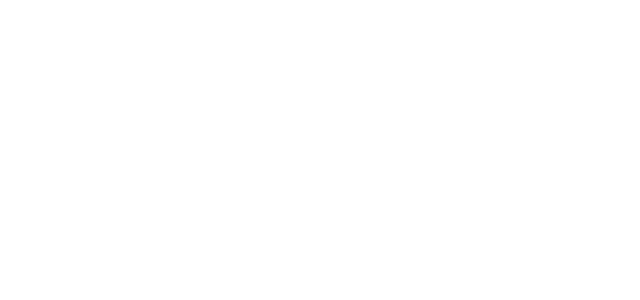
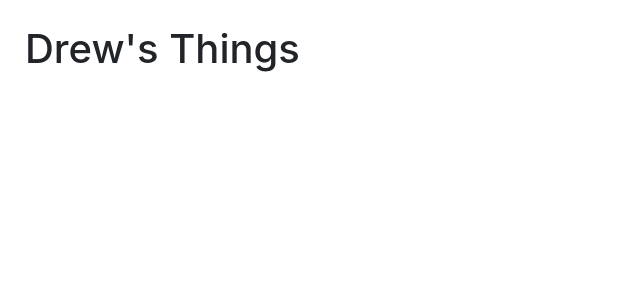
Before and after one commit to awatersny/things-for-days, a React (Create React App) app: page /the-drew-things in a window 1280 px wide. Before the commit this address had no page. Shown: the top 300 px of the page, without its empty margins (0-640 px from the left). Built offline with nearby package versions, Linux system fonts and the light colour scheme.

Commit message:
Create a link to my own list

```diff
--- a/src/App.js
+++ b/src/App.js
@@ -6,6 +6,7 @@ import FunctionalThings from './pages/FunctionalThings/FunctionalThings'
 import StyledThings from './pages/StyledThings/StyledThings'
 import SillyThings from './pages/SillyThings/SIllyThings'
 import Landing from './pages/Landing/Landing'
+import DrewsThings from './pages/DrewsThings/DrewsThings'
 
 const App = () => {
   const [shahzadsThings, setShazadsThings] = useState([
@@ -115,6 +116,13 @@ const App = () => {
     },
   ])
 
+  const [drewsThings, setDrewsThings] = useState(
+    {
+      name: "Nintendo Switch",
+      attributes: ["bricked", "needs repair"]
+    }
+  )
+
   return (
     <Routes>
       {/* All the <Route> components should live here */}
@@ -135,6 +143,10 @@ const App = () => {
         path="/the-silly-things"
         element={<SillyThings things={huntersThings} />}
       />
+      <Route
+        path="/the-drew-things"
+        element={<DrewsThings things={drewsThings} />}
+      />
     </Routes>
   )
 }
--- /dev/null
+++ b/src/pages/DrewsThings/DrewsThings.jsx
@@ -0,0 +1,9 @@
+const DrewsThings = (props) => {
+  return (
+    <>
+      <h1>Drew's Things</h1>
+    </>
+  );
+}
+
+export default DrewsThings;
--- a/src/pages/Landing/Landing.jsx
+++ b/src/pages/Landing/Landing.jsx
@@ -9,6 +9,7 @@ const Landing = () => {
       <Link to="/the-functional-things">Shahzad's Things</Link><br/>
       <Link to="/the-well-styled-things">David's Things</Link><br/>
       <Link to="/the-silly-things">Hunter's Things</Link><br/>
+      <Link to='/the-drew-things'>Drew's Things</Link>
     </>
   )
 }
```
